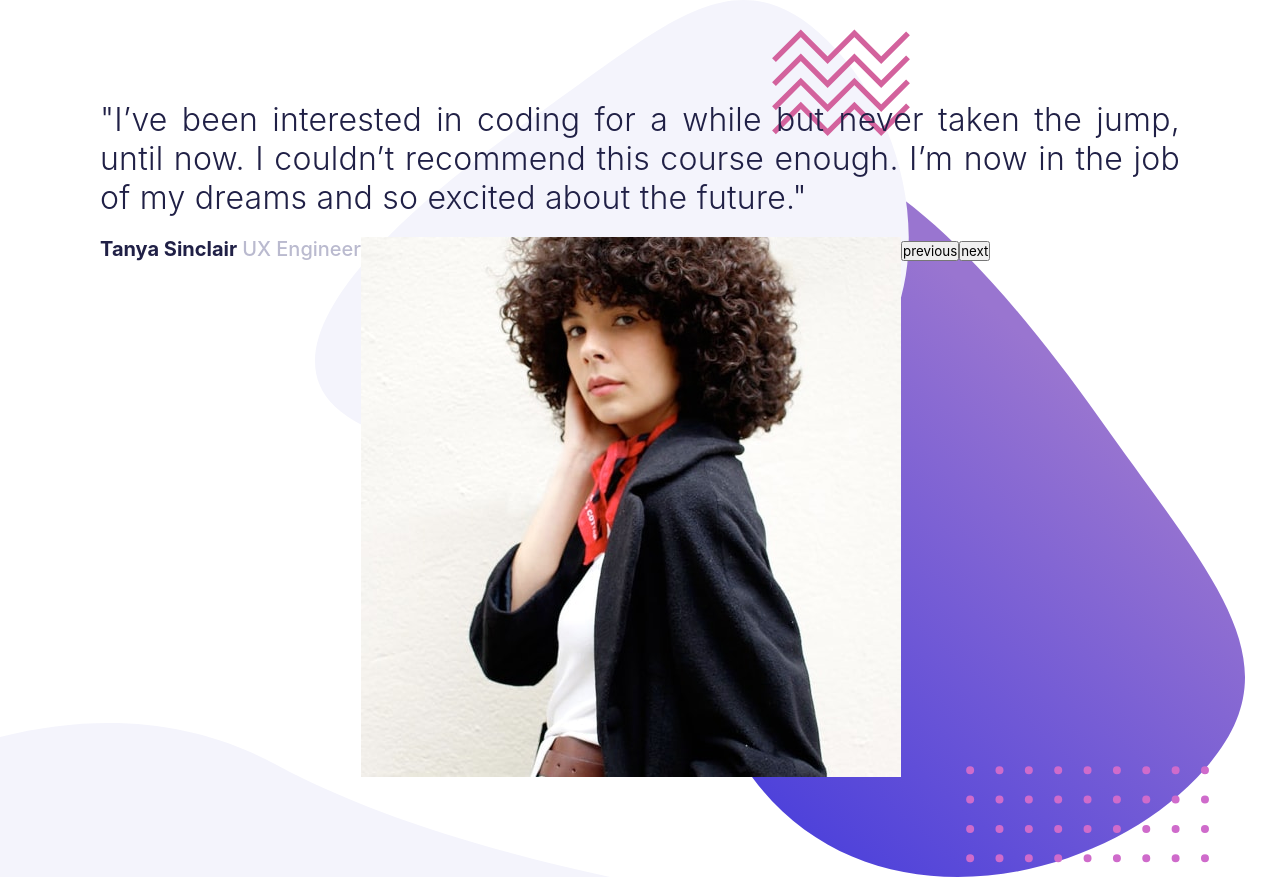
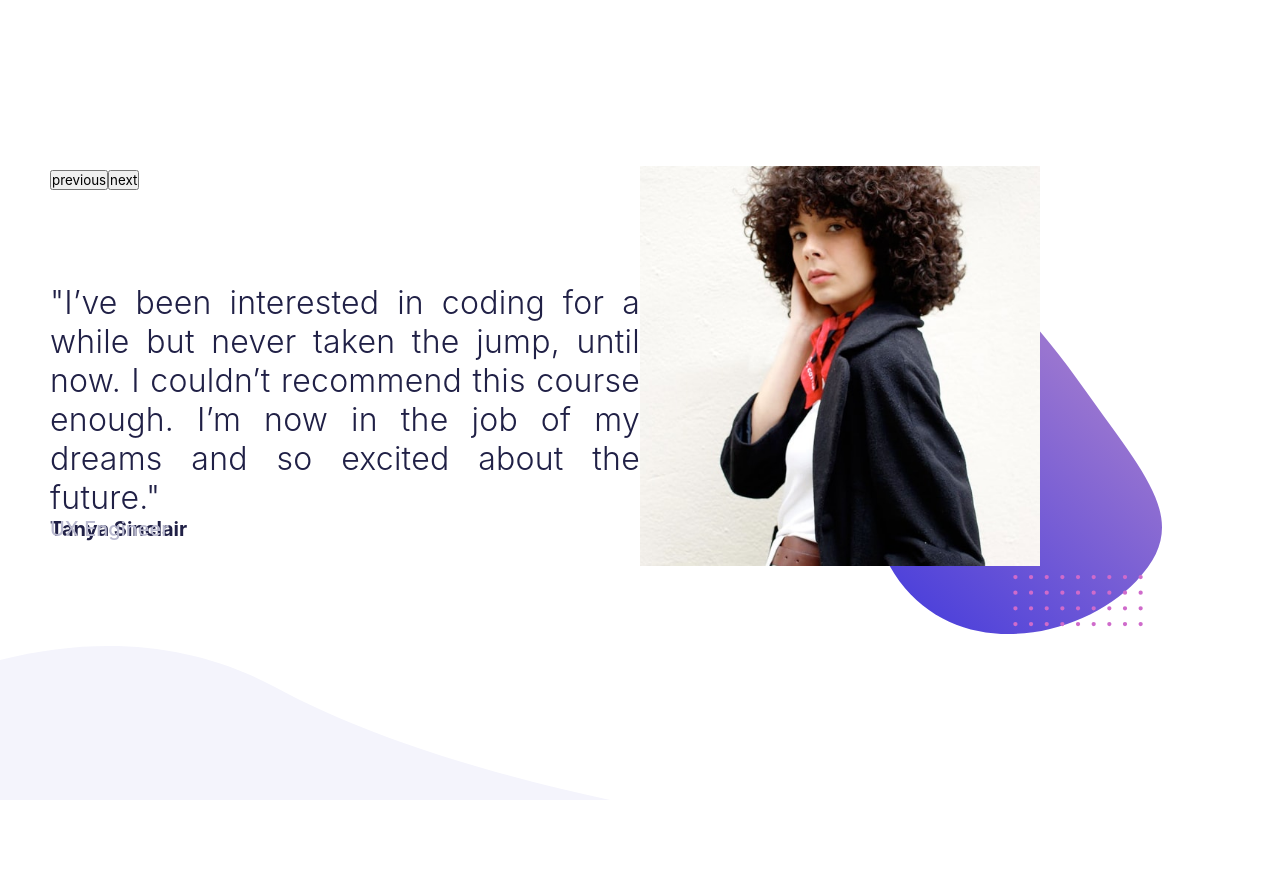
Before and after one commit to Danielhu3/testimonial-slider, a React (Create React App) app: page / in a window 1280 px wide. After the commit the page ends 800 px from the top, so only its background shows below. Built offline with nearby package versions, Linux system fonts and the light colour scheme.

Commit message:
i don't know what i've done

```diff
--- a/src/components/information/style.ts
+++ b/src/components/information/style.ts
@@ -2,6 +2,13 @@ import styled from "styled-components";
 
 export const Information = styled.div`
 
-    display: flex;
-    flex-wrap: wrap;
+     display: grid;
+
+    grid-template-columns: 1fr 1fr;
+    grid-template-rows: 1fr 2fr 1fr;
+    grid-template-areas:    '_ photo'
+                            'text photo'
+                            'info photo';
+
+
 `
--- a/src/components/name/style.ts
+++ b/src/components/name/style.ts
@@ -3,5 +3,7 @@ import styled from "styled-components";
 export const Name = styled.p`
     font-weight: 700;
     color: hsl(240, 38%, 20%);
-    margin-right: 0.5rem;
+    //margin-right: 0.5rem;
+
+    grid-area: info;
 `
--- a/src/components/office/style.ts
+++ b/src/components/office/style.ts
@@ -3,4 +3,6 @@ import styled from "styled-components";
 export const Office = styled.p`
     font-weight: 500;
     color: hsl(240, 18%, 77%);
+
+    grid-area: info;
 `
--- a/src/components/photo/style.ts
+++ b/src/components/photo/style.ts
@@ -1,3 +1,10 @@
 import styled from "styled-components";
 
-export const Photo = styled.img``
+export const Photo = styled.img`
+
+    width: 40rem;
+    height: 40rem;
+
+    grid-area: photo;
+
+`
--- a/src/components/slider/style.ts
+++ b/src/components/slider/style.ts
@@ -3,11 +3,8 @@ import background from '../../images/pattern-bg.svg'
 
 export const Slider = styled.div`
     background: url(${background});
-    padding: 10rem;
-    //margin: 0 5rem;
+
     background-repeat: no-repeat;
     background-size: contain;
     background-position: 90%;
-
-
 `
--- a/src/components/text/style.ts
+++ b/src/components/text/style.ts
@@ -8,5 +8,7 @@ export const Text = styled.p`
     letter-spacing: 0.25px;
     font-size: 3.2rem;
 
-    margin-bottom: 2rem;
+    //margin-bottom: 2rem;
+
+    grid-area: text;
 `
--- a/src/styles/global.ts
+++ b/src/styles/global.ts
@@ -17,7 +17,7 @@ export default createGlobalStyle`
         background: white;
     }
     .App{
-        min-height: 100vh;
+        height: 100vh;
        display: flex;
        justify-content: center;
        align-items: center;
@@ -26,7 +26,7 @@ export default createGlobalStyle`
        background-repeat: no-repeat;
        background-position-y:100%;
 
-       //padding: 10rem;
+       padding: 5rem;
 
     }
 `
```
